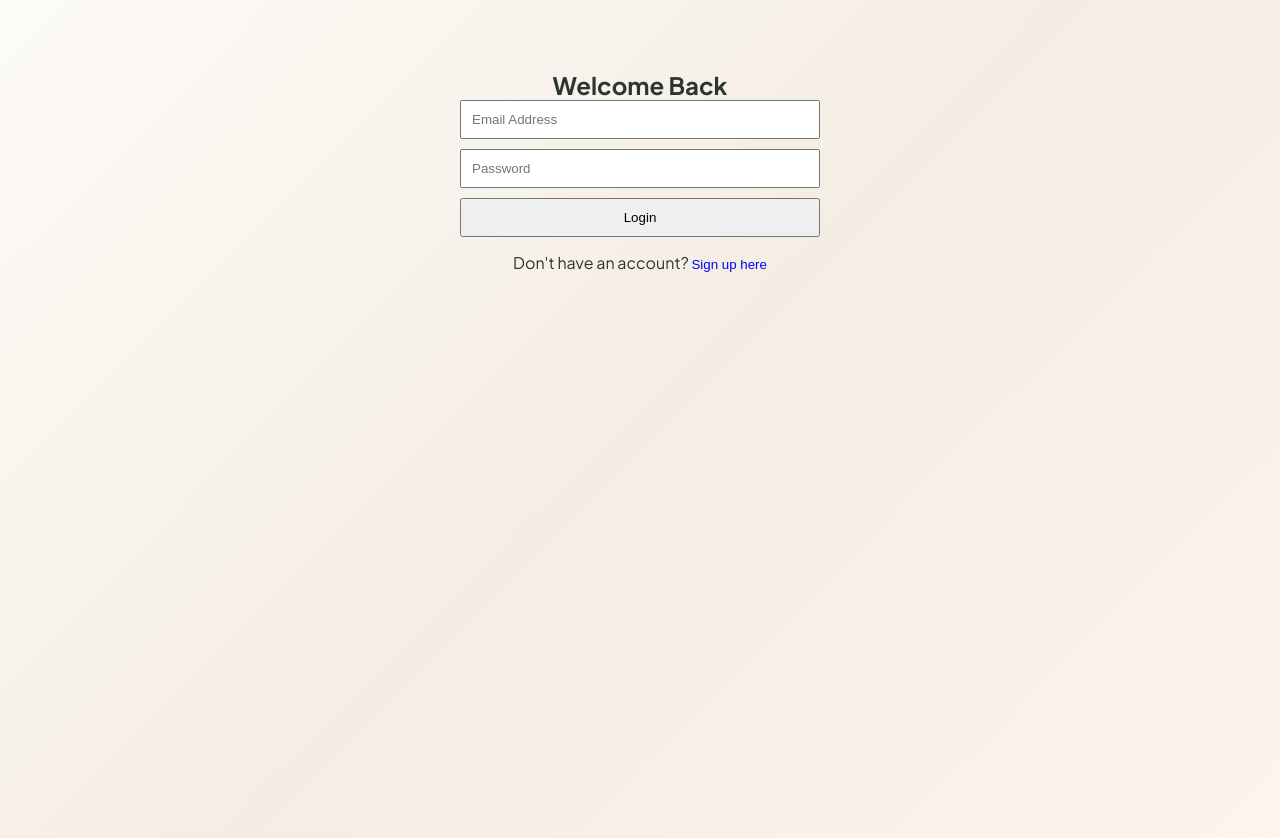
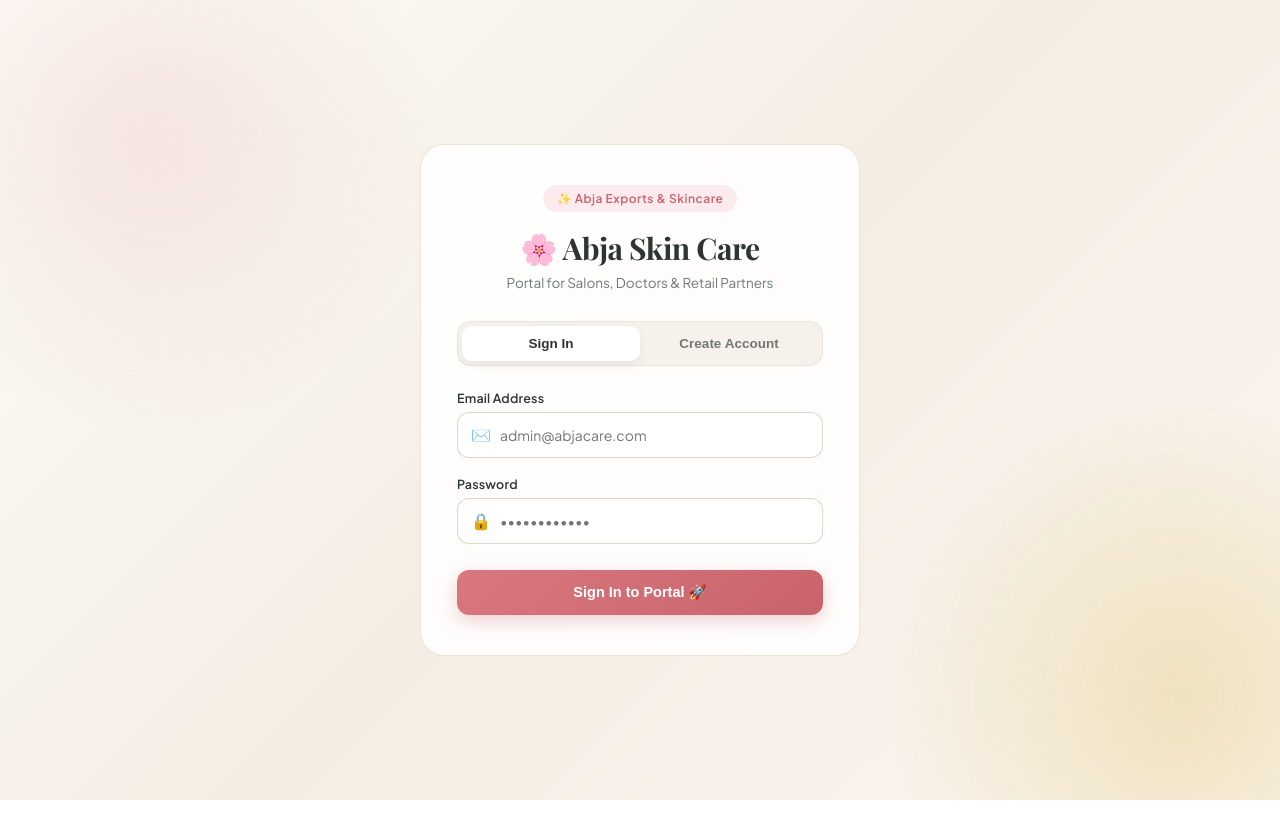
Before and after one commit to SanilPatwa/Abja-Skin-Care, a React (Vite) app: page / in a window 1280 px wide. Shown: the top 838 px of the page. After the commit the page ends 800 px from the top, so only its background shows below. Built offline with nearby package versions, Linux system fonts and the light colour scheme; a web font is replaced by a local one.

Commit message:
css changes

```diff
--- a/src/Pages/Login.tsx
+++ b/src/Pages/Login.tsx
@@ -10,10 +10,12 @@
   const [password, setPassword] = useState("");
   const [isRegistering, setIsRegistering] = useState(false);
   const [error, setError] = useState("");
+  const [loading, setLoading] = useState(false);
 
   const handleSubmit = (e: React.FormEvent) => {
     e.preventDefault();
     setError("");
+    setLoading(true);
 
     const url = isRegistering
       ? "https://abja-skin-care.onrender.com/api/auth/register"
@@ -22,59 +24,109 @@
     axios
       .post(url, { email, password })
       .then((res) => {
+        setLoading(false);
         if (isRegistering) {
-          alert("Account registered! Please log in.");
+          alert("Account registered successfully! Please log in.");
           setIsRegistering(false);
+          setPassword("");
         } else {
           localStorage.setItem("token", res.data.token);
           onLoginSuccess();
         }
       })
       .catch((err) => {
-        setError(err.response?.data?.error || "Authentication failed");
+        setLoading(false);
+        setError(err.response?.data?.error || "Authentication failed. Please try again.");
       });
   };
 
   return (
-    <div style={{ maxWidth: 400, margin: "50px auto", padding: 20, textAlign: "center" }}>
-      <h2>{isRegistering ? "Create Account" : "Welcome Back"}</h2>
-      {error && <p style={{ color: "red" }}>{error}</p>}
+    <div className="auth-page">
+      <div className="auth-card">
+        {/* Luxury Brand Badge */}
+        <div style={{ textAlign: "center" }}>
+          <span className="auth-brand-badge">✨ Abja Exports & Skincare</span>
+          <h1 className="auth-title">🌸 Abja Skin Care</h1>
+          <p className="auth-subtitle">
+            {isRegistering
+              ? "Register a new partner account to access CRM portal"
+              : "Portal for Salons, Doctors & Retail Partners"}
+          </p>
+        </div>
 
-      <form onSubmit={handleSubmit}>
+        {/* Tab Toggle */}
+        <div className="auth-tabs">
+          <button
+            type="button"
+            className={`auth-tab-btn ${!isRegistering ? "active" : ""}`}
+            onClick={() => {
+              setIsRegistering(false);
+              setError("");
+            }}
+          >
+            Sign In
+          </button>
+          <button
+            type="button"
+            className={`auth-tab-btn ${isRegistering ? "active" : ""}`}
+            onClick={() => {
+              setIsRegistering(true);
+              setError("");
+            }}
+          >
+            Create Account
+          </button>
+        </div>
+
+        {/* Error Alert */}
+        {error && (
+          <div className="auth-error-alert" style={{ marginBottom: 18 }}>
+            <span>⚠️</span>
+            <span>{error}</span>
+          </div>
+        )}
+
+        {/* Auth Form */}
+        <form onSubmit={handleSubmit} className="auth-form">
+          <div className="auth-field-group">
+            <label>Email Address</label>
+            <div className="auth-input-wrapper">
+              <span className="auth-input-icon">✉️</span>
               <input
                 type="email"
-          placeholder="Email Address"
+                placeholder="admin@abjacare.com"
                 value={email}
                 onChange={(e) => setEmail(e.target.value)}
+                className="auth-input"
                 required
-          style={{ width: "100%", padding: 10, marginBottom: 10 }}
               />
+            </div>
+          </div>
+
+          <div className="auth-field-group">
+            <label>Password</label>
+            <div className="auth-input-wrapper">
+              <span className="auth-input-icon">🔒</span>
               <input
                 type="password"
-          placeholder="Password"
+                placeholder="••••••••••••"
                 value={password}
                 onChange={(e) => setPassword(e.target.value)}
+                className="auth-input"
                 required
-          style={{ width: "100%", padding: 10, marginBottom: 10 }}
               />
-        <button type="submit" style={{ width: "100%", padding: 10, cursor: "pointer" }}>
-          {isRegistering ? "Register" : "Login"}
+            </div>
+          </div>
+
+          <button type="submit" className="auth-submit-btn" disabled={loading}>
+            {loading ? (
+              <span>⏳ Processing...</span>
+            ) : (
+              <span>{isRegistering ? "Create Partner Account ✨" : "Sign In to Portal 🚀"}</span>
+            )}
           </button>
         </form>
-
-      <p style={{ marginTop: 15 }}>
-        {isRegistering ? "Already have an account?" : "Don't have an account?"}{" "}
-        <button
-          type="button"
-          onClick={() => {
-            setIsRegistering(!isRegistering);
-            setError("");
-          }}
-          style={{ background: "none", border: "none", color: "blue", cursor: "pointer" }}
-        >
-          {isRegistering ? "Login here" : "Sign up here"}
-        </button>
-      </p>
+      </div>
     </div>
   );
 };
--- a/src/index.css
+++ b/src/index.css
@@ -883,3 +883,211 @@
     box-shadow: 0 0 0 0 rgba(184, 126, 20, 0);
   }
 }
+
+/* ── Auth / Login & Register Portal Styling ── */
+.auth-page {
+  min-height: 100vh;
+  display: flex;
+  align-items: center;
+  justify-content: center;
+  background: var(--bg-gradient);
+  padding: 24px;
+  position: relative;
+  overflow: hidden;
+}
+
+.auth-page::before {
+  content: '';
+  position: absolute;
+  top: -150px;
+  left: -150px;
+  width: 550px;
+  height: 550px;
+  border-radius: 50%;
+  background: radial-gradient(circle, rgba(238, 207, 203, 0.45) 0%, rgba(255, 255, 255, 0) 70%);
+  animation: floatAura 10s ease-in-out infinite alternate;
+  pointer-events: none;
+}
+
+.auth-page::after {
+  content: '';
+  position: absolute;
+  bottom: -150px;
+  right: -150px;
+  width: 550px;
+  height: 550px;
+  border-radius: 50%;
+  background: radial-gradient(circle, rgba(212, 175, 55, 0.25) 0%, rgba(255, 255, 255, 0) 70%);
+  animation: floatAura 14s ease-in-out infinite alternate-reverse;
+  pointer-events: none;
+}
+
+.auth-card {
+  width: 100%;
+  max-width: 440px;
+  background: rgba(255, 255, 255, 0.88);
+  backdrop-filter: blur(20px);
+  -webkit-backdrop-filter: blur(20px);
+  border: 1px solid rgba(230, 215, 200, 0.7);
+  border-radius: 24px;
+  padding: 40px 36px;
+  box-shadow: var(--glass-shadow), 0 20px 40px rgba(180, 140, 120, 0.12);
+  animation: fadeInUp 0.5s ease-out;
+  position: relative;
+  z-index: 10;
+}
+
+.auth-brand-badge {
+  display: inline-flex;
+  align-items: center;
+  gap: 6px;
+  padding: 6px 14px;
+  border-radius: 20px;
+  background: var(--primary-rose-light);
+  color: var(--primary-rose-hover);
+  font-size: 12px;
+  font-weight: 600;
+  letter-spacing: 0.5px;
+  margin-bottom: 16px;
+}
+
+.auth-title {
+  font-family: var(--font-heading);
+  font-size: 30px;
+  font-weight: 700;
+  color: var(--text-main);
+  margin-bottom: 6px;
+  letter-spacing: -0.5px;
+}
+
+.auth-subtitle {
+  font-size: 13.5px;
+  color: var(--text-muted);
+  margin-bottom: 28px;
+  line-height: 1.4;
+}
+
+.auth-tabs {
+  display: flex;
+  background: rgba(240, 230, 220, 0.5);
+  padding: 4px;
+  border-radius: 14px;
+  margin-bottom: 24px;
+  border: 1px solid rgba(220, 205, 190, 0.4);
+}
+
+.auth-tab-btn {
+  flex: 1;
+  padding: 10px;
+  font-size: 13.5px;
+  font-weight: 600;
+  border: none;
+  border-radius: 10px;
+  background: transparent;
+  color: var(--text-muted);
+  cursor: pointer;
+  transition: var(--transition-fast);
+}
+
+.auth-tab-btn.active {
+  background: #ffffff;
+  color: var(--text-main);
+  box-shadow: 0 4px 12px rgba(0, 0, 0, 0.06);
+}
+
+.auth-form {
+  display: flex;
+  flex-direction: column;
+  gap: 18px;
+}
+
+.auth-field-group {
+  display: flex;
+  flex-direction: column;
+  gap: 6px;
+  text-align: left;
+}
+
+.auth-field-group label {
+  font-size: 12.5px;
+  font-weight: 600;
+  color: var(--text-main);
+  letter-spacing: 0.2px;
+}
+
+.auth-input-wrapper {
+  position: relative;
+  display: flex;
+  align-items: center;
+}
+
+.auth-input-icon {
+  position: absolute;
+  left: 14px;
+  font-size: 16px;
+  color: var(--text-light);
+  pointer-events: none;
+}
+
+.auth-input {
+  width: 100%;
+  padding: 13px 14px 13px 42px;
+  border-radius: 12px;
+  border: 1px solid rgba(210, 195, 180, 0.7);
+  background: rgba(255, 255, 255, 0.9);
+  font-family: var(--font-body);
+  font-size: 14px;
+  color: var(--text-main);
+  outline: none;
+  transition: var(--transition-fast);
+}
+
+.auth-input:focus {
+  border-color: var(--primary-rose);
+  background: #ffffff;
+  box-shadow: 0 0 0 3.5px rgba(217, 119, 127, 0.18);
+}
+
+.auth-submit-btn {
+  width: 100%;
+  padding: 14px;
+  border-radius: 12px;
+  border: none;
+  background: linear-gradient(135deg, var(--primary-rose) 0%, var(--primary-rose-hover) 100%);
+  color: #ffffff;
+  font-size: 14.5px;
+  font-weight: 600;
+  cursor: pointer;
+  transition: var(--transition-fast);
+  box-shadow: 0 6px 18px rgba(217, 119, 127, 0.35);
+  display: flex;
+  align-items: center;
+  justify-content: center;
+  gap: 8px;
+  margin-top: 8px;
+}
+
+.auth-submit-btn:hover {
+  transform: translateY(-2px);
+  box-shadow: 0 10px 24px rgba(217, 119, 127, 0.45);
+}
+
+.auth-submit-btn:disabled {
+  opacity: 0.7;
+  cursor: not-allowed;
+  transform: none;
+}
+
+.auth-error-alert {
+  display: flex;
+  align-items: center;
+  gap: 8px;
+  padding: 12px 14px;
+  border-radius: 10px;
+  background: #fde8e8;
+  border: 1px solid #f8b4b4;
+  color: #9b1c1c;
+  font-size: 13px;
+  font-weight: 500;
+  animation: fadeInUp 0.3s ease-out;
+}
```
Lines whose indentation alone changed are shown as unchanged.
